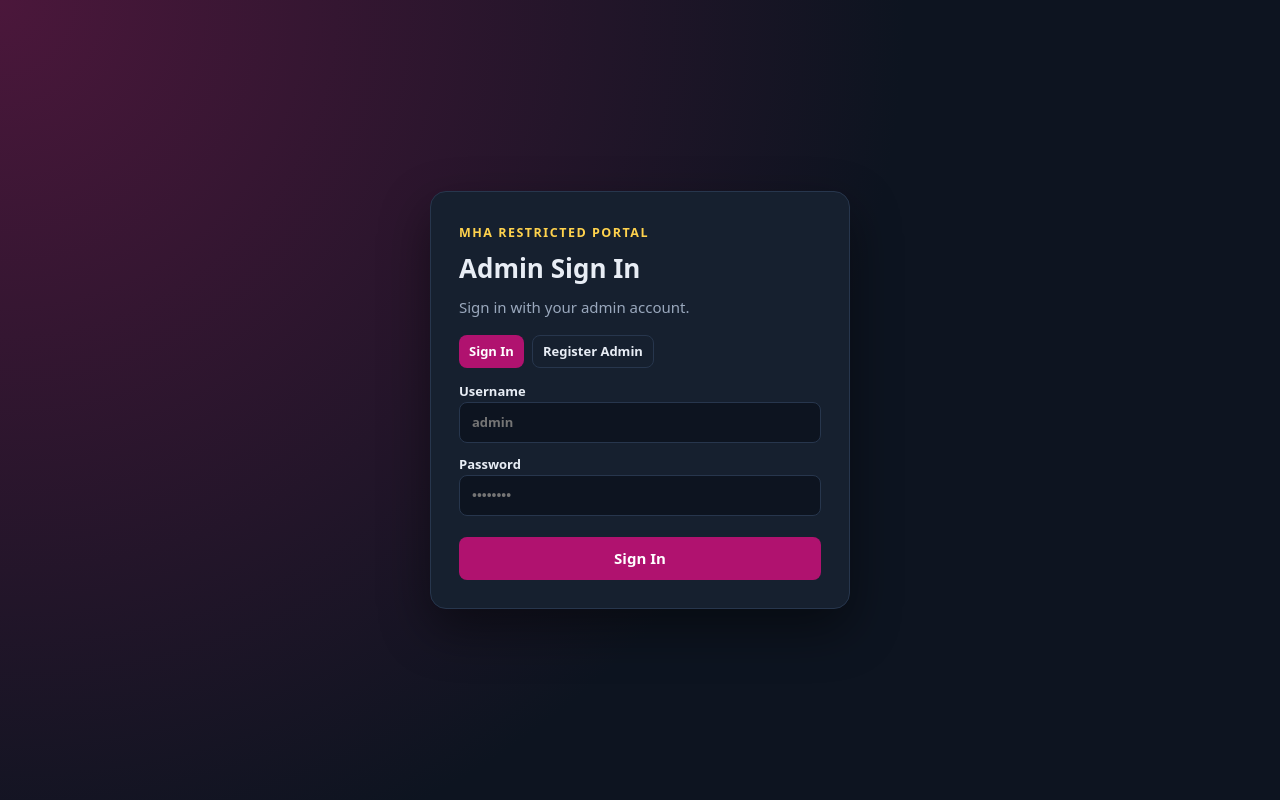
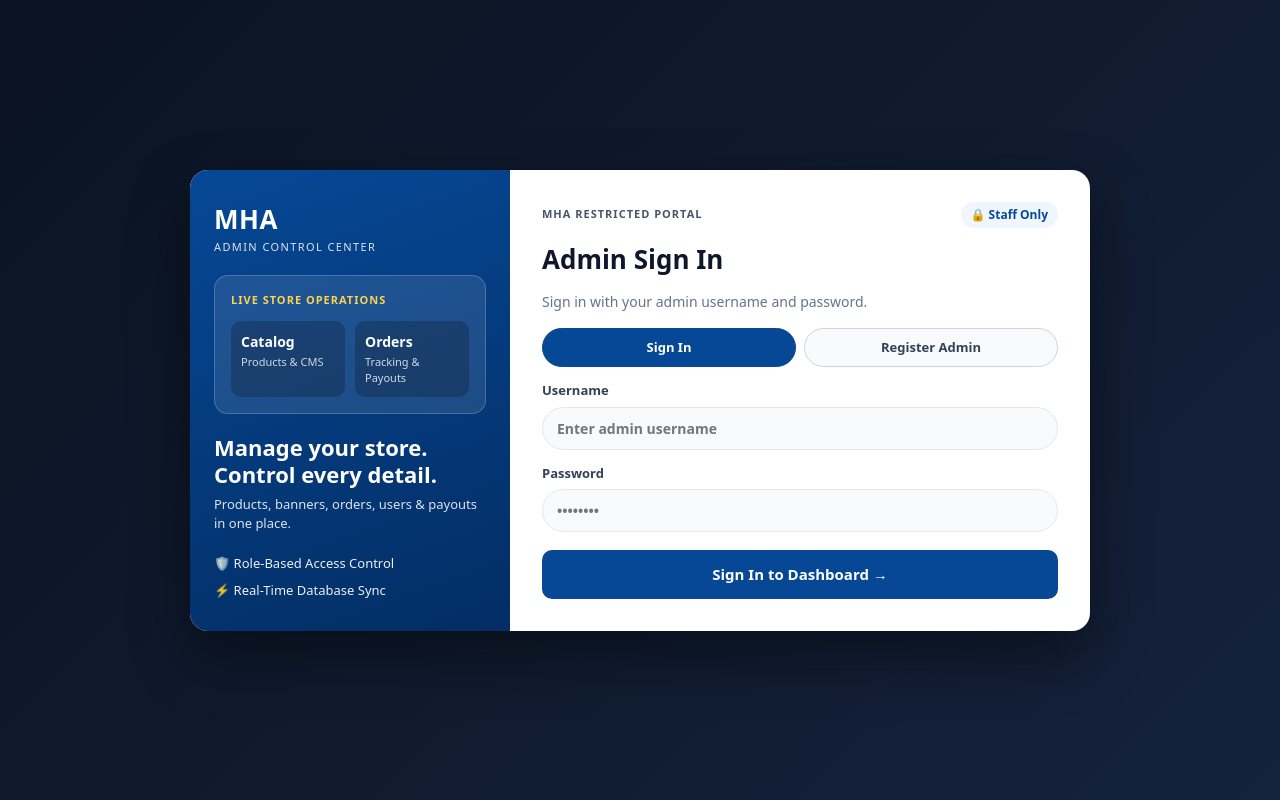
Before and after one commit to Akashsinghkumar/MHA-, a React (Vite) app in the folder mha-admin-panel/: page /login in a window 1280 px wide. Built offline with nearby package versions, Linux system fonts and the light colour scheme; no server answers.

Commit message:
Redesign Admin Panel login page with split-card layout

```diff
--- a/mha-admin-panel/src/pages/AdminAuthPage.jsx
+++ b/mha-admin-panel/src/pages/AdminAuthPage.jsx
@@ -39,26 +39,63 @@ export default function AdminAuthPage({ onAuth }) {
   }
 
   return (
-    <div className="login-wrap">
-      <form onSubmit={handleSubmit} className="login-card">
+    <div className="admin-split-wrap">
+      <div className="admin-split-card">
+        <aside className="admin-split-brand">
+          <div>
+            <div className="admin-brand-title">MHA</div>
+            <div className="admin-brand-sub">ADMIN CONTROL CENTER</div>
+          </div>
+
+          <div className="admin-brand-panel">
+            <div className="admin-panel-pill">LIVE STORE OPERATIONS</div>
+            <div className="admin-panel-stats">
+              <div>
+                <strong>Catalog</strong>
+                <span>Products &amp; CMS</span>
+              </div>
+              <div>
+                <strong>Orders</strong>
+                <span>Tracking &amp; Payouts</span>
+              </div>
+            </div>
+          </div>
+
+          <div className="admin-brand-copy">
+            <h2>Manage your store.<br />Control every detail.</h2>
+            <p>Products, banners, orders, users &amp; payouts in one place.</p>
+          </div>
+
+          <div className="admin-brand-badges">
+            <span>🛡️ Role-Based Access Control</span>
+            <span>⚡ Real-Time Database Sync</span>
+          </div>
+        </aside>
+
+        <form onSubmit={handleSubmit} className="admin-split-form">
+          <div className="admin-form-top">
             <small>MHA RESTRICTED PORTAL</small>
-        <h1>{mode === 'login' ? 'Admin Sign In' : 'Register Admin'}</h1>
-        <p>
+            <span className="admin-secure-tag">🔒 Staff Only</span>
+          </div>
+
+          <h1>{mode === 'login' ? 'Admin Sign In' : 'Register Staff Admin'}</h1>
+          <p className="admin-form-subtitle">
             {mode === 'login'
-            ? 'Sign in with your admin account.'
-            : 'Create a new admin staff account (requires invite code).'}
+              ? 'Sign in with your admin username and password.'
+              : 'Create a new admin staff account using an invite code.'}
           </p>
-        <div style={{ display: 'flex', gap: '8px', marginBottom: '14px' }}>
+
+          <div className="admin-mode-tabs">
             <button
               type="button"
-            className={`btn ${mode === 'login' ? '' : 'ghost'} sm`}
+              className={mode === 'login' ? 'active' : ''}
               onClick={() => { setMode('login'); setError(''); }}
             >
               Sign In
             </button>
             <button
               type="button"
-            className={`btn ${mode === 'register' ? '' : 'ghost'} sm`}
+              className={mode === 'register' ? 'active' : ''}
               onClick={() => { setMode('register'); setError(''); }}
             >
               Register Admin
@@ -67,42 +104,75 @@ export default function AdminAuthPage({ onAuth }) {
 
           <label>
             Username
-          <input value={username} onChange={(e) => setUsername(e.target.value)} required placeholder="admin" />
+            <input
+              className="admin-pill-input"
+              value={username}
+              onChange={(e) => setUsername(e.target.value)}
+              required
+              placeholder="Enter admin username"
+            />
           </label>
 
           {mode === 'register' && (
             <>
+              <div className="admin-row-2">
                 <label>
-              Email
-              <input type="email" value={email} onChange={(e) => setEmail(e.target.value)} required placeholder="staff@mha-shop.com" />
+                  Email Address
+                  <input
+                    className="admin-pill-input"
+                    type="email"
+                    value={email}
+                    onChange={(e) => setEmail(e.target.value)}
+                    required
+                    placeholder="staff@mha-shop.com"
+                  />
                 </label>
                 <label>
-              Role
-              <select value={role} onChange={(e) => setRole(e.target.value)}>
+                  Staff Role
+                  <select className="admin-pill-input" value={role} onChange={(e) => setRole(e.target.value)}>
                     <option value="MANAGER">Manager</option>
                     <option value="SUPPORT_STAFF">Support Staff</option>
                     <option value="FINANCE">Finance</option>
                     <option value="SUPER_ADMIN">Super Admin</option>
                   </select>
                 </label>
-            <label>
-              Admin Invite Code
-              <input value={inviteCode} onChange={(e) => setInviteCode(e.target.value)} required placeholder="MHA-ADMIN-2026" />
-            </label>
+              </div>
+
+              <div className="admin-invite-box">
+                <div className="admin-invite-head">
+                  <span>🔑 Admin Invite Code</span>
+                  <small>Required</small>
+                </div>
+                <input
+                  className="admin-pill-input"
+                  value={inviteCode}
+                  onChange={(e) => setInviteCode(e.target.value)}
+                  required
+                  placeholder="Enter invite code"
+                />
+              </div>
             </>
           )}
 
           <label>
             Password
-          <input type="password" value={password} onChange={(e) => setPassword(e.target.value)} required placeholder="••••••••" />
+            <input
+              className="admin-pill-input"
+              type="password"
+              value={password}
+              onChange={(e) => setPassword(e.target.value)}
+              required
+              placeholder="••••••••"
+            />
           </label>
 
-        <button className="btn" style={{ width: '100%', marginTop: '16px' }} type="submit" disabled={loading}>
-          {loading ? 'Please wait…' : mode === 'login' ? 'Sign In' : 'Create Admin Account'}
+          <button className="admin-submit-btn" type="submit" disabled={loading}>
+            {loading ? 'Please wait…' : mode === 'login' ? 'Sign In to Dashboard →' : 'Create Admin Account →'}
           </button>
 
-        {error && <div className="err">{error}</div>}
+          {error && <div className="admin-error-msg">{error}</div>}
         </form>
+      </div>
     </div>
   );
 }
--- a/mha-admin-panel/src/styles.css
+++ b/mha-admin-panel/src/styles.css
@@ -286,3 +286,236 @@ td { padding: 10px 12px; border-top: 1px solid var(--ln); font-size: 13.5px; }
   margin-top: auto;
   padding-top: 8px;
 }
+
+/* ==================== SPLIT-CARD ADMIN AUTH ==================== */
+.admin-split-wrap {
+  min-height: 100vh;
+  display: flex;
+  align-items: center;
+  justify-content: center;
+  padding: 28px 16px;
+  background: linear-gradient(135deg, #0b1322 0%, #14223b 100%);
+}
+.admin-split-card {
+  width: 100%;
+  max-width: 900px;
+  background: #ffffff;
+  border-radius: 18px;
+  box-shadow: 0 24px 60px rgba(0, 0, 0, 0.45);
+  overflow: hidden;
+  display: grid;
+  grid-template-columns: 320px 1fr;
+}
+.admin-split-brand {
+  background: linear-gradient(160deg, #064896 0%, #032d63 100%);
+  color: #ffffff;
+  padding: 30px 24px;
+  display: flex;
+  flex-direction: column;
+  justify-content: space-between;
+  gap: 20px;
+}
+.admin-brand-title {
+  font-size: 26px;
+  font-weight: 800;
+  letter-spacing: 0.5px;
+}
+.admin-brand-sub {
+  font-size: 11px;
+  letter-spacing: 1.4px;
+  opacity: 0.85;
+}
+.admin-brand-panel {
+  background: rgba(255, 255, 255, 0.1);
+  border: 1px solid rgba(255, 255, 255, 0.2);
+  border-radius: 14px;
+  padding: 16px;
+  display: flex;
+  flex-direction: column;
+  gap: 12px;
+}
+.admin-panel-pill {
+  font-size: 11px;
+  font-weight: 700;
+  letter-spacing: 1px;
+  color: #ffd24d;
+}
+.admin-panel-stats {
+  display: grid;
+  grid-template-columns: 1fr 1fr;
+  gap: 10px;
+}
+.admin-panel-stats div {
+  background: rgba(15, 23, 42, 0.3);
+  border-radius: 10px;
+  padding: 10px;
+  display: flex;
+  flex-direction: column;
+  gap: 2px;
+}
+.admin-panel-stats strong {
+  font-size: 14px;
+  color: #ffffff;
+}
+.admin-panel-stats span {
+  font-size: 11px;
+  color: rgba(255, 255, 255, 0.8);
+}
+.admin-brand-copy h2 {
+  margin: 0 0 6px;
+  font-size: 22px;
+  line-height: 1.25;
+  color: #ffffff;
+}
+.admin-brand-copy p {
+  margin: 0;
+  font-size: 13px;
+  opacity: 0.86;
+}
+.admin-brand-badges {
+  display: flex;
+  flex-direction: column;
+  gap: 8px;
+  font-size: 13px;
+  opacity: 0.92;
+}
+.admin-split-form {
+  padding: 32px;
+  display: flex;
+  flex-direction: column;
+  gap: 12px;
+  color: #0f172a;
+}
+.admin-form-top {
+  display: flex;
+  justify-content: space-between;
+  align-items: center;
+}
+.admin-form-top small {
+  font-size: 11px;
+  font-weight: 700;
+  letter-spacing: 1px;
+  color: #475569;
+}
+.admin-secure-tag {
+  font-size: 12px;
+  font-weight: 700;
+  color: #064896;
+  background: #eff6ff;
+  padding: 4px 10px;
+  border-radius: 999px;
+}
+.admin-split-form h1 {
+  margin: 0;
+  font-size: 26px;
+  color: #0f172a;
+}
+.admin-form-subtitle {
+  margin: 0 0 4px;
+  font-size: 14px;
+  color: #64748b;
+}
+.admin-mode-tabs {
+  display: flex;
+  gap: 8px;
+}
+.admin-mode-tabs button {
+  flex: 1;
+  padding: 9px 12px;
+  border-radius: 999px;
+  border: 1px solid #cbd5e1;
+  background: #f8fafc;
+  font-weight: 600;
+  font-size: 13px;
+  cursor: pointer;
+  color: #334155;
+}
+.admin-mode-tabs button.active {
+  background: #064896;
+  border-color: #064896;
+  color: #ffffff;
+}
+.admin-split-form label {
+  display: flex;
+  flex-direction: column;
+  gap: 6px;
+  margin: 2px 0 0;
+  font-size: 13px;
+  font-weight: 600;
+  color: #334155;
+}
+.admin-row-2 {
+  display: grid;
+  grid-template-columns: 1fr 1fr;
+  gap: 12px;
+}
+.admin-pill-input {
+  width: 100%;
+  padding: 10px 14px;
+  border-radius: 999px;
+  border: 1px solid #e2e8f0;
+  background: #f8fafc;
+  font-size: 14px;
+  color: #0f172a;
+  outline: none;
+}
+.admin-pill-input:focus {
+  border-color: #064896;
+  background: #ffffff;
+}
+.admin-invite-box {
+  background: #eff6ff;
+  border: 1px solid #dbeafe;
+  border-radius: 12px;
+  padding: 12px 14px;
+  display: flex;
+  flex-direction: column;
+  gap: 8px;
+}
+.admin-invite-head {
+  display: flex;
+  justify-content: space-between;
+  align-items: center;
+  font-size: 13px;
+  font-weight: 700;
+  color: #064896;
+}
+.admin-invite-head small {
+  color: #64748b;
+  font-weight: 500;
+}
+.admin-submit-btn {
+  width: 100%;
+  margin-top: 6px;
+  padding: 13px 20px;
+  border-radius: 10px;
+  border: none;
+  background: #064896;
+  color: #ffffff;
+  font-size: 15px;
+  font-weight: 700;
+  cursor: pointer;
+}
+.admin-submit-btn:disabled {
+  opacity: 0.65;
+  cursor: not-allowed;
+}
+.admin-error-msg {
+  padding: 10px 12px;
+  border-radius: 10px;
+  background: #fef2f2;
+  color: #dc2626;
+  font-size: 13px;
+  font-weight: 600;
+}
+@media (max-width: 780px) {
+  .admin-split-card {
+    grid-template-columns: 1fr;
+  }
+  .admin-row-2 {
+    grid-template-columns: 1fr;
+  }
+  .admin-split-form {
+    padding: 22px 18px;
+  }
+}
```
Lines whose indentation alone changed are shown as unchanged.
